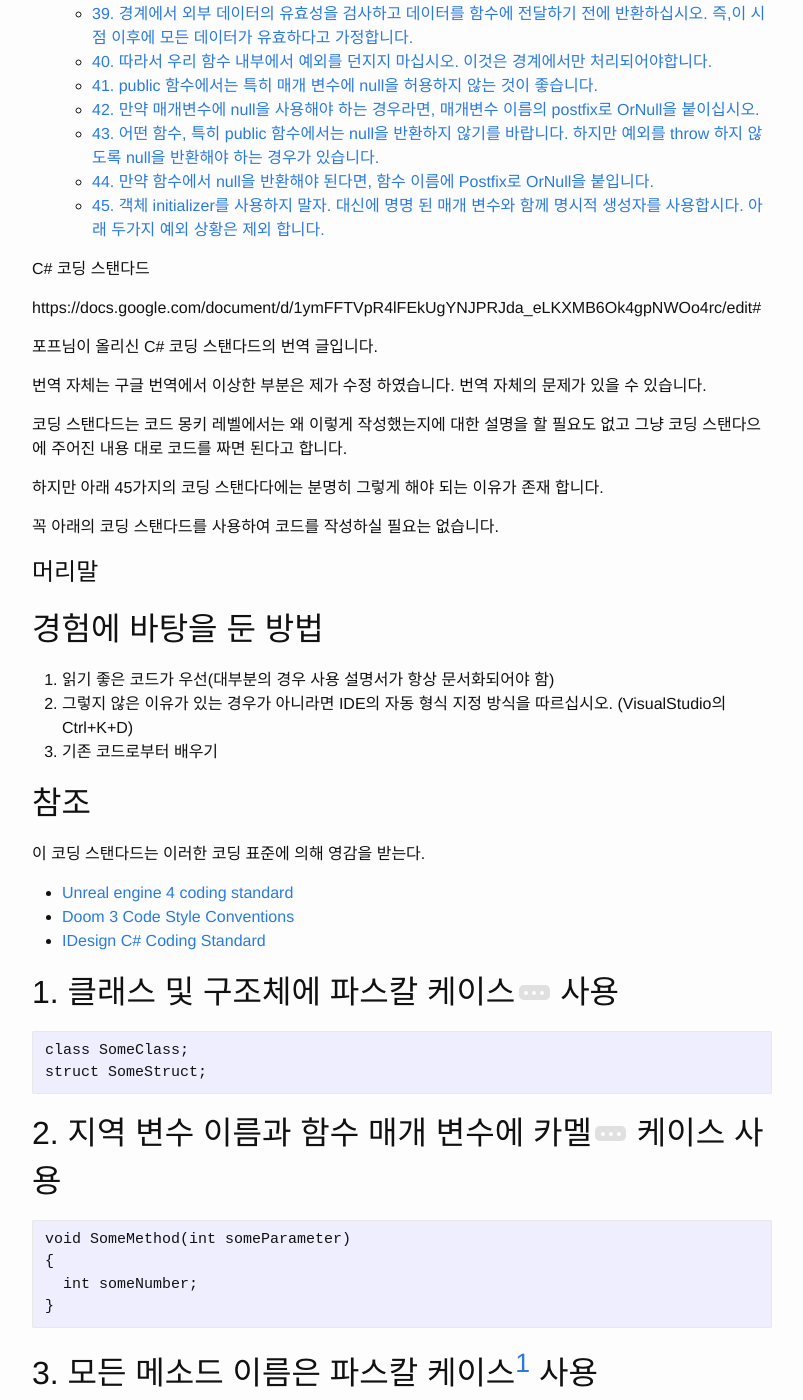
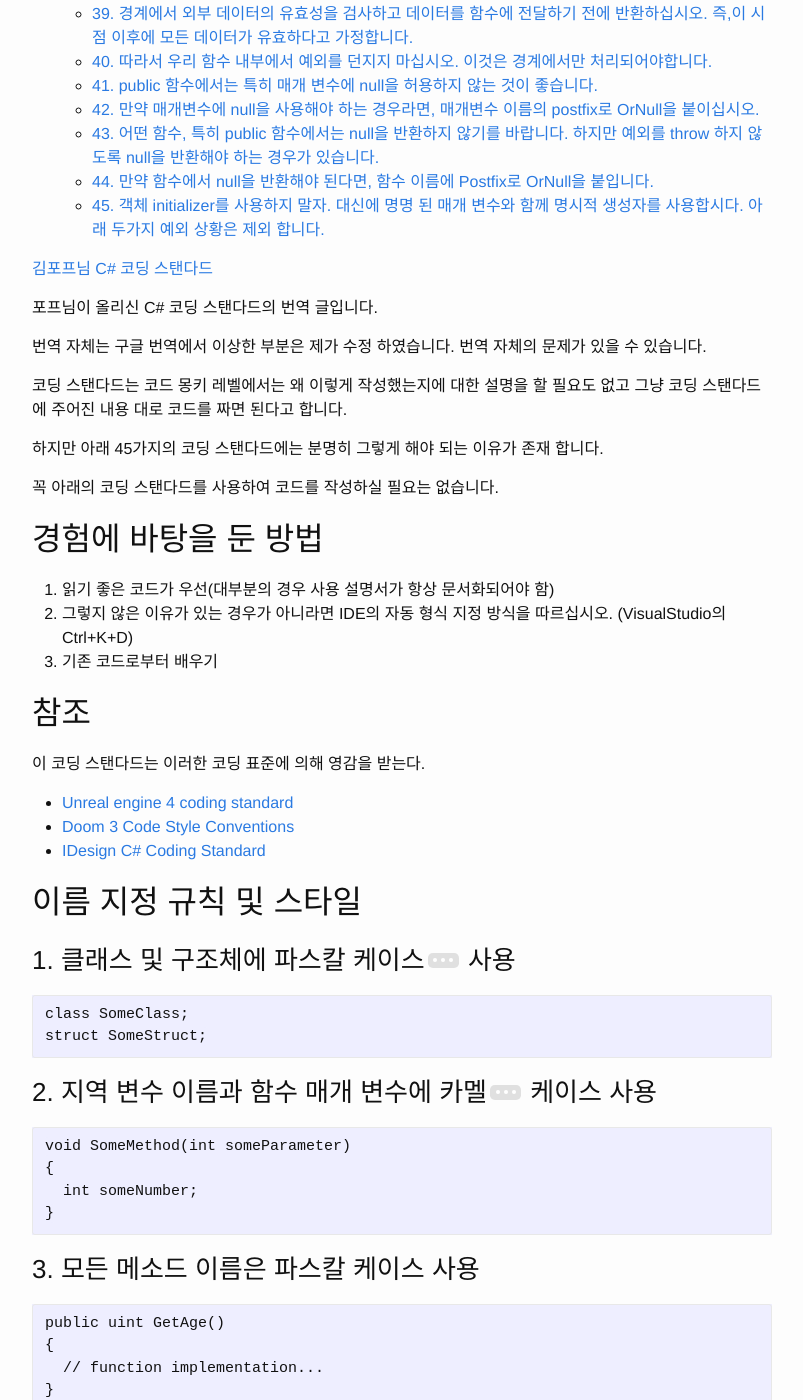
Before and after one commit to karais89/karais89.github.io_back, a Jekyll site: the page built from _posts/2017-12-24-CSharp-Coding-Standard.markdown, in a window 1280 px wide and 1400 px high, scrolled down 1363 px. Shown: the whole window, without its empty margins (238-1041 px from the left). Built offline with Jekyll 4.4.1, drawn with Linux system fonts in a browser that asks for light colours; comment, search, counter and statistics services are not loaded; some of the changed text lies outside the part shown.

Commit message:
Update Post

````diff
--- a/_posts/2017-12-24-CSharp-Coding-Standard.markdown
+++ b/_posts/2017-12-24-CSharp-Coding-Standard.markdown
@@ -8,21 +8,18 @@ tags: [programming, unity3d]
 * TOC
 {:toc}
 
-C# 코딩 스탠다드
 
-https://docs.google.com/document/d/1ymFFTVpR4lFEkUgYNJPRJda_eLKXMB6Ok4gpNWOo4rc/edit#
+[김포프님 C# 코딩 스탠다드](https://docs.google.com/document/d/1ymFFTVpR4lFEkUgYNJPRJda_eLKXMB6Ok4gpNWOo4rc/edit#)
 
 포프님이 올리신 C# 코딩 스탠다드의 번역 글입니다.
 
 번역 자체는 구글 번역에서 이상한 부분은 제가 수정 하였습니다. 번역 자체의 문제가 있을 수 있습니다.
 
-코딩 스탠다드는 코드 몽키 레벨에서는 왜 이렇게 작성했는지에 대한 설명을 할 필요도 없고 그냥 코딩 스탠다으에 주어진 내용 대로 코드를 짜면 된다고 합니다.
+코딩 스탠다드는 코드 몽키 레벨에서는 왜 이렇게 작성했는지에 대한 설명을 할 필요도 없고 그냥 코딩 스탠다드에 주어진 내용 대로 코드를 짜면 된다고 합니다.
 
-하지만 아래 45가지의 코딩 스탠다다에는 분명히 그렇게 해야 되는 이유가 존재 합니다.
+하지만 아래 45가지의 코딩 스탠다드에는 분명히 그렇게 해야 되는 이유가 존재 합니다.
 
 꼭 아래의 코딩 스탠다드를 사용하여 코드를 작성하실 필요는 없습니다.
-
-# 머리말
 
 ## 경험에 바탕을 둔 방법
 
@@ -38,14 +35,16 @@ https://docs.google.com/document/d/1ymFFTVpR4lFEkUgYNJPRJda_eLKXMB6Ok4gpNWOo4rc/
 - [Doom 3 Code Style Conventions](ftp://ftp.idsoftware.com/idstuff/doom3/source/codestyleconventions.doc)
 - [IDesign C# Coding Standard](http://www.idesign.net/downloads/getdownload/1985)
 
-## 1. 클래스 및 구조체에 파스칼 케이스[^1] 사용
+## 이름 지정 규칙 및 스타일
+
+### 1. 클래스 및 구조체에 파스칼 케이스[^1] 사용
 
 ```
 class SomeClass;
 struct SomeStruct;
 ```
 
-## 2. 지역 변수 이름과 함수 매개 변수에 카멜[^2] 케이스 사용
+### 2. 지역 변수 이름과 함수 매개 변수에 카멜[^2] 케이스 사용
 
 ```
 void SomeMethod(int someParameter)
@@ -54,7 +53,7 @@ void SomeMethod(int someParameter)
 }
 ```
 
-## 3. 모든 메소드 이름은 파스칼 케이스[^1] 사용
+### 3. 모든 메소드 이름은 파스칼 케이스 사용
 
 ```
 public uint GetAge()
@@ -63,7 +62,7 @@ public uint GetAge()
 }
 ```
 
-## 4. 메소드 이름은 동사 + 명사 사용
+### 4. 메소드 이름은 동사 + 명사 사용
 
 ```
 public uint GetAge()
@@ -72,7 +71,7 @@ public uint GetAge()
 }
 ```
 
-## 5. non-public 메서드면 post fix로 "Internal"을 붙인다
+### 5. non-public 메서드면 post fix로 "Internal"을 붙인다
 
 ```
 Private uint GetAgeInternal()
@@ -81,19 +80,19 @@ Private uint GetAgeInternal()
 }
 ```
 
-## 6. 상수는 ALL_CAPS_SEPARATED_BY_UNDERSCORE를 사용한다.
+### 6. 상수는 ALL_CAPS_SEPARATED_BY_UNDERSCORE를 사용한다.
 
 ```
 const int SOME_CONSTANT = 1;
 ```
 
-## 7. namespaces는 파스칼 케이스[^1]를 사용한다.
+### 7. namespaces는 파스칼 케이스를 사용한다.
 
 ```
 namespace System.Graphics
 ```
 
-## 8. boolean 변수 앞에는 b를 붙이고 프로퍼티에는 앞에 is를 붙인다.
+### 8. boolean 변수 앞에는 b를 붙이고 프로퍼티에는 앞에 is를 붙인다.
 
 ```
 bool bFired;    // for local variable
@@ -101,7 +100,7 @@ Private bool mbFired;    // for private class member variable
 Public bool IsFired { get; private set; }
 ```
 
-## 9. 인터페이스 앞에는 I를 붙인다.
+### 9. 인터페이스 앞에는 I를 붙인다.
 
 ```
 interface ISomeInterface
@@ -110,7 +109,7 @@ interface ISomeInterface
 }
 ```
 
-## 10. enum 앞에는 E를 붙인다.
+### 10. enum 앞에는 E를 붙인다.
 
 ```
 public enum EDirection
@@ -120,7 +119,7 @@ public enum EDirection
 }
 ```
 
-## 11. private 멤버 변수 앞에 m을 붙입니다. 나머지 멤버 변수에는 파스칼 케이스를 사용하십시오.
+### 11. private 멤버 변수 앞에 m을 붙입니다. 나머지 멤버 변수에는 파스칼 케이스를 사용하십시오.
 
 ```
 Public class Employee
@@ -130,27 +129,27 @@ Public class Employee
 }
 ```
 
-## 12. 반환 값이있는 메소드는 반환 된 값을 설명하는 이름을 가져야합니다.
+### 12. 반환 값이있는 메소드는 반환 된 값을 설명하는 이름을 가져야합니다.
 
 ```
 public uint GetAge();
 ```
 
-## 13. 설명적인 변수 이름을 사용하십시오. 예를 들어 루프에 사용되는 사소한 변수가 아니라면 i 또는 e 대신 index이나 employee이 될 수 있습니다.
+### 13. 설명적인 변수 이름을 사용하십시오. 예를 들어 루프에 사용되는 사소한 변수가 아니라면 i 또는 e 대신 index이나 employee이 될 수 있습니다.
 
-## 14. 두개의 문자만 있는 경우 머리 글의 모든 문자를 대문자로 구분합니다.
+### 14. 두개의 문자만 있는 경우 머리 글의 모든 문자를 대문자로 구분합니다.
 
 ```
 public int ID { get; private set; }
 ```
 
-## 15. 두개의 문자 이상인 경우 머리 글자로 된 첫 번째 문자 만 대문자로 표시하십시오.
+### 15. 두개의 문자 이상인 경우 머리 글자로 된 첫 번째 문자 만 대문자로 표시하십시오.
 
 ```
 public string HttpAddress { get; private set; }
 ```
 
-## 16. getter setter 함수보다 프로퍼티를 선호해라.
+### 16. getter setter 함수보다 프로퍼티를 선호해라.
 
 ```
 이거 대신에:
@@ -168,13 +167,13 @@ public class Employee
 }
 ```
 
-## 17. 4 개의 스페이스와 동일하게 탭을 사용해라
+### 17. 4 개의 스페이스와 동일하게 탭을 사용해라
 
-## 18. 로컬 변수가 사용되는 첫 번째 행에 최대한 가깝게 선언하십시오.
+### 18. 로컬 변수가 사용되는 첫 번째 행에 최대한 가깝게 선언하십시오.
 
-## 19. 새로운 줄에 항상 여는 중괄호 "{" 를 넣으십시오.
+### 19. 새로운 줄에 항상 여는 중괄호 "{" 를 넣으십시오.
 
-## 20. scope에 단 하나의 줄이 있어도 중괄호를 추가하십시오.
+### 20. scope에 단 하나의 줄이 있어도 중괄호를 추가하십시오.
 
 ```
 if (bSomething)
@@ -183,13 +182,13 @@ if (bSomething)
 }
 ```
 
-## 21. 부동 소수점 값에 대한 정밀도 지정은 명시 적으로 double이 필요하지 않는 한 사용하십시오.
+### 21. 부동 소수점 값에 대한 정밀도 지정은 명시 적으로 double이 필요하지 않는 한 사용하십시오.
 
 ```
 float f = 0.5F;
 ```
 
-## 22. switch 문에는 항상 default가 있어야 합니다.
+### 22. switch 문에는 항상 default가 있어야 합니다.
 
 ```
 switch (number)
@@ -202,7 +201,7 @@ switch (number)
 }
 ```
 
-## 23. case 문에 코드가없는 경우를 제외하고는 switch case에 대한 fallthrough 설명을 추가하십시오.
+### 23. case 문에 코드가없는 경우를 제외하고는 switch case에 대한 fallthrough 설명을 추가하십시오.
 
 ```
 switch (number)
@@ -222,7 +221,7 @@ switch (number)
 }
 ```
 
-## 24. 스위치 문에서 default 문이 발생해야되지 않아야 되는 경우에는 항상 Assert(false)를 더해라. assert 구현에서, 이것은 릴리즈 빌드를위한 최적화 힌트를 추가 해라.
+### 24. 스위치 문에서 default 문이 발생해야되지 않아야 되는 경우에는 항상 Assert(false)를 더해라. assert 구현에서, 이것은 릴리즈 빌드를위한 최적화 힌트를 추가 해라.
 
 switch (type)
 {
@@ -234,11 +233,11 @@ switch (type)
     break;
 }
 
-## 25. 재귀 함수의 이름은 "Recursive"로 끝내라.
+### 25. 재귀 함수의 이름은 "Recursive"로 끝내라.
 
 void FibonacciRecursive();
 
-## 26. 클래스 변수와 메소드의 순서는 다음과 같아야합니다.
+### 26. 클래스 변수와 메소드의 순서는 다음과 같아야합니다.
 
 1. public variables
 2. internal variables
@@ -249,7 +248,7 @@ void FibonacciRecursive();
 7. protected methods
 8. private methods
 
-## 27. 함수 오버로딩은 대부분의 경우 피해야합니다.
+### 27. 함수 오버로딩은 대부분의 경우 피해야합니다.
 
 ```
 이거 대신에:
@@ -261,9 +260,9 @@ Anim GetAnimByIndex(int index);
 Anim GetAnimByName(string name);
 ```
 
-## 28. 여러 개의 작은 클래스를 그룹화하는 것이 합리적이지 않으면 각 클래스는 별도의 소스 파일에 있어야합니다.
+### 28. 여러 개의 작은 클래스를 그룹화하는 것이 합리적이지 않으면 각 클래스는 별도의 소스 파일에 있어야합니다.
 
-## 29. 파일 이름은 대문자와 소문자를 포함한 클래스의 이름과 동일해야합니다.
+### 29. 파일 이름은 대문자와 소문자를 포함한 클래스의 이름과 동일해야합니다.
 
 ```
 class Anim {}
@@ -271,9 +270,9 @@ class Anim {}
 Anim.cs
 ```
 
-## 30. 너가 가지고 있는 주장에는 assert를 사용해라. (예, 모든 함수는 Debug.Assert( not null parameters) 를 가져야 한다.)
+### 30. 너가 가지고 있는 주장에는 assert를 사용해라. (예, 모든 함수는 Debug.Assert( not null parameters) 를 가져야 한다.)
 
-## 31. bigflag 열거 형의 이름은 Flags로 끝나야합니다.
+### 31. bigflag 열거 형의 이름은 Flags로 끝나야합니다.
 
 ```
 public enum EVisibilityFlags
@@ -281,11 +280,11 @@ public enum EVisibilityFlags
 }
 ```
 
-## 32. 기본 매개변수보다 오버로딩을 더 선호한다.
+### 32. 기본 매개변수보다 오버로딩을 더 선호한다.
 
-## 33. 기본 매개 변수가 사용되면 null, false 또는 0과 같은 자연스러운 상수로 제한하십시오.
+### 33. 기본 매개 변수가 사용되면 null, false 또는 0과 같은 자연스러운 상수로 제한하십시오.
 
-## 34. 지역 변수 숨김은 허용하지 않는다.
+### 34. 지역 변수 숨김은 허용하지 않는다.
 
 ```
 public class SomeClass
@@ -301,31 +300,31 @@ public class SomeClass
 }
 ```
 
-## 35. 항상  System.Collections의 컨테이너보다 System.Collections.Generic의 컨테이너를 사용하십시오. 순수 배열을 사용하는 것도 좋습니다.
+### 35. 항상  System.Collections의 컨테이너보다 System.Collections.Generic의 컨테이너를 사용하십시오. 순수 배열을 사용하는 것도 좋습니다.
 
-## 36. var 키워드 대신 실제 타입을 사용하는 걸 선호합니다. Enumerator같은 경우에는 var를 사용할 수 있습니다.
+### 36. var 키워드 대신 실제 타입을 사용하는 걸 선호합니다. Enumerator같은 경우에는 var를 사용할 수 있습니다.
 
-## 37. 싱글톤 패턴이 아닌 static class를 사용해라.
+### 37. 싱글톤 패턴이 아닌 static class를 사용해라.
 
-## 38. async void 보다 async Task를 사용해라. async void는 오직 이벤트 핸들러에서만 사용해라.
+### 38. async void 보다 async Task를 사용해라. async void는 오직 이벤트 핸들러에서만 사용해라.
 
-## 39. 경계에서 외부 데이터의 유효성을 검사하고 데이터를 함수에 전달하기 전에 반환하십시오. 즉,이 시점 이후에 모든 데이터가 유효하다고 가정합니다.
+### 39. 경계에서 외부 데이터의 유효성을 검사하고 데이터를 함수에 전달하기 전에 반환하십시오. 즉,이 시점 이후에 모든 데이터가 유효하다고 가정합니다.
 
-## 40. 따라서 우리 함수 내부에서 예외를 던지지 마십시오. 이것은 경계에서만 처리되어야합니다.
+### 40. 따라서 우리 함수 내부에서 예외를 던지지 마십시오. 이것은 경계에서만 처리되어야합니다.
 
-## 41. public 함수에서는 특히 매개 변수에 null을 허용하지 않는 것이 좋습니다.
+### 41. public 함수에서는 특히 매개 변수에 null을 허용하지 않는 것이 좋습니다.
 
-## 42. 만약 매개변수에 null을 사용해야 하는 경우라면, 매개변수 이름의 postfix로 OrNull을 붙이십시오.
+### 42. 만약 매개변수에 null을 사용해야 하는 경우라면, 매개변수 이름의 postfix로 OrNull을 붙이십시오.
 
-## 43. 어떤 함수, 특히 public 함수에서는 null을 반환하지 않기를 바랍니다. 하지만 예외를 throw 하지 않도록 null을 반환해야 하는 경우가 있습니다.
+### 43. 어떤 함수, 특히 public 함수에서는 null을 반환하지 않기를 바랍니다. 하지만 예외를 throw 하지 않도록 null을 반환해야 하는 경우가 있습니다.
 
-## 44. 만약 함수에서 null을 반환해야 된다면, 함수 이름에 Postfix로 OrNull을 붙입니다.
+### 44. 만약 함수에서 null을 반환해야 된다면, 함수 이름에 Postfix로 OrNull을 붙입니다.
 
 ```
 public string GetNameOrNull();
 ```
 
-## 45. 객체 initializer를 사용하지 말자. 대신에 명명 된 매개 변수와 함께 명시적 생성자를 사용합시다. 아래 두가지 예외 상황은 제외 합니다.
+### 45. 객체 initializer를 사용하지 말자. 대신에 명명 된 매개 변수와 함께 명시적 생성자를 사용합시다. 아래 두가지 예외 상황은 제외 합니다.
 
 ```
 a. 오브젝트가 한 곳에서만 작성된 경우. (예를 들어, 1 회의 DTO)
````
